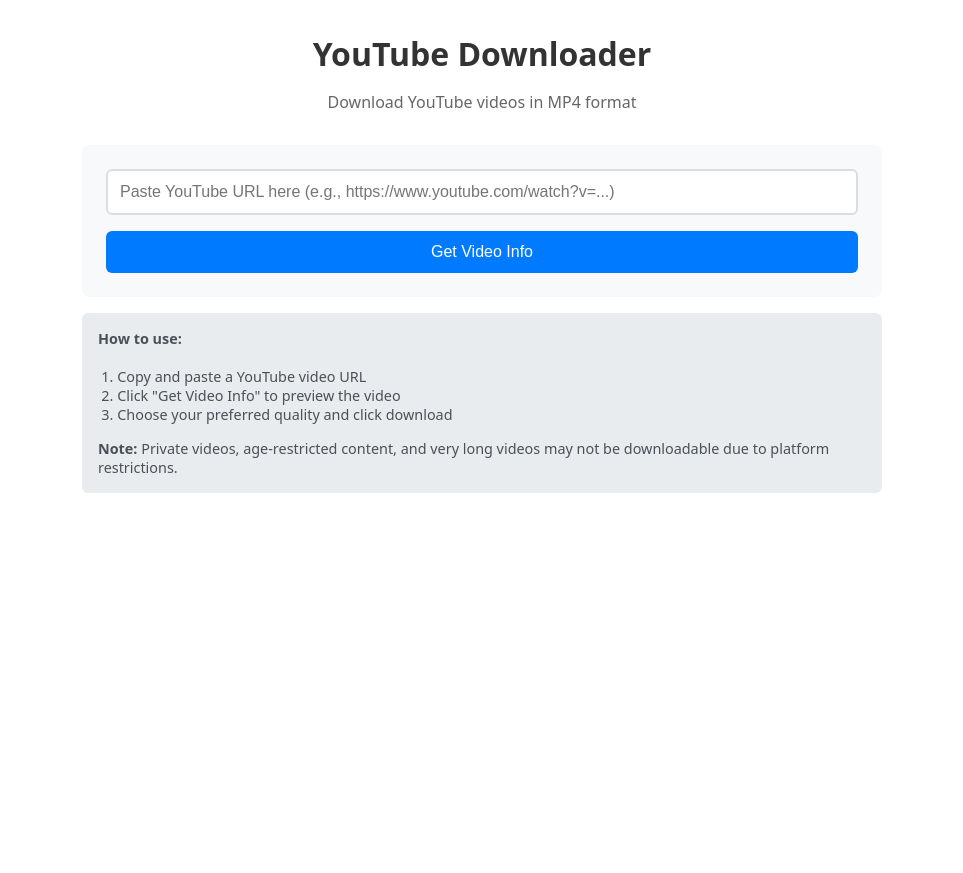
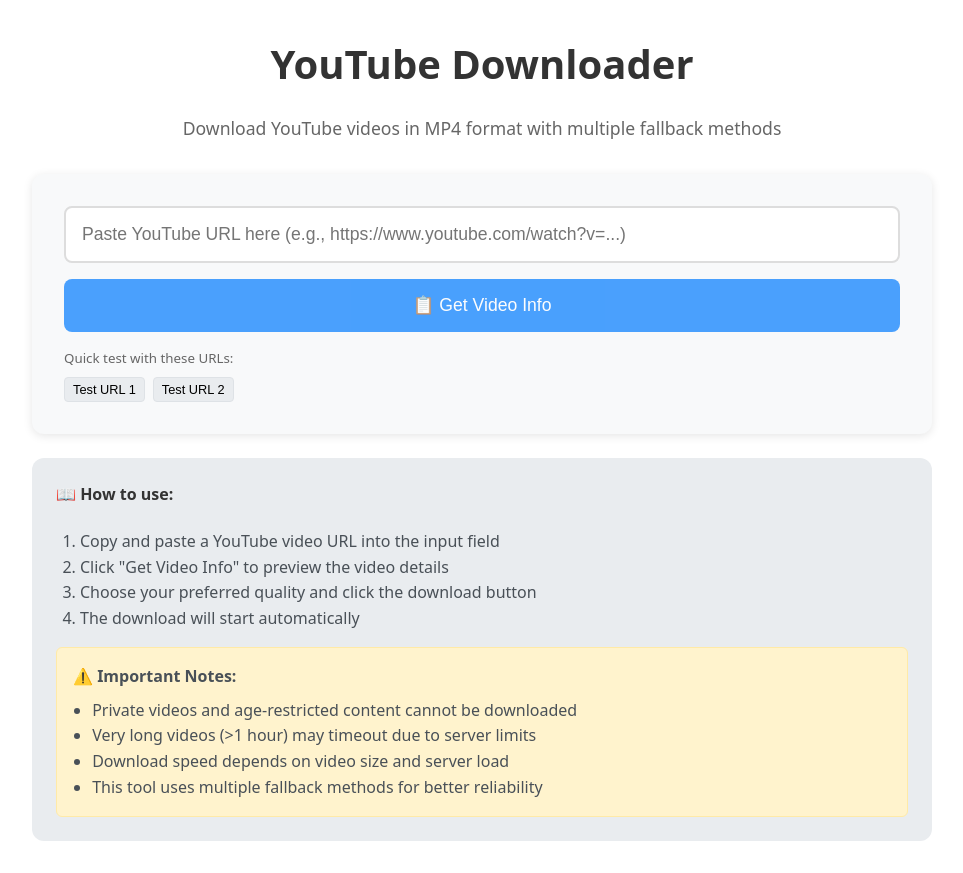
Before and after one commit to danielimad/youtube-downloader, a Next.js app: page / in a window 1280 px wide. Shown: the whole page, without its empty margins (158-1121 px from the left). Before the commit the page ends 800 px from the top, so only its background shows below. Built offline with nearby package versions, Linux system fonts and the light colour scheme.

Commit message:
Update index.js

```diff
--- a/pages/index.js
+++ b/pages/index.js
@@ -5,16 +5,37 @@
   const [videoInfo, setVideoInfo] = useState(null);
   const [loading, setLoading] = useState(false);
   const [error, setError] = useState('');
+  const [downloadStatus, setDownloadStatus] = useState('');
+
+  const testUrls = [
+    'https://www.youtube.com/watch?v=dQw4w9WgXcQ', // Rick Roll - usually works
+    'https://www.youtube.com/watch?v=9bZkp7q19f0', // PSY - Gangnam Style
+  ];
 
   const extractVideoId = (url) => {
-    const regex = /(?:youtube\.com\/watch\?v=|youtu\.be\/|youtube\.com\/embed\/)([^&\n?#]+)/;
-    const match = url.match(regex);
-    return match ? match[1] : null;
+    const patterns = [
+      /(?:youtube\.com\/watch\?v=|youtu\.be\/|youtube\.com\/embed\/)([^&\n?#]+)/,
+      /youtube\.com\/v\/([^&\n?#]+)/,
+    ];
+
+    for (const pattern of patterns) {
+      const match = url.match(pattern);
+      if (match && match[1]) {
+        return match[1];
+      }
+    }
+    return null;
   };
 
   const getVideoInfo = async () => {
     if (!url.trim()) {
       setError('Please enter a YouTube URL');
+      return;
+    }
+
+    const videoId = extractVideoId(url);
+    if (!videoId) {
+      setError('Invalid YouTube URL format');
       return;
     }
 
@@ -30,36 +51,65 @@
         setVideoInfo(data);
       } else {
         setError(data.error || 'Failed to get video info');
+        console.error('Server error:', data);
       }
     } catch (err) {
-      setError('Network error. Please try again.');
+      setError('Network error. Please check your connection and try again.');
+      console.error('Network error:', err);
     } finally {
       setLoading(false);
     }
   };
 
-  const handleDownload = (quality) => {
+  const handleDownload = async (quality) => {
+    setDownloadStatus('Preparing download...');
+
+    try {
       const downloadUrl = `/api/download?url=${encodeURIComponent(url)}&quality=${quality}`;
-    window.open(downloadUrl, '_blank');
+
+      // Create a temporary link to trigger download
+      const link = document.createElement('a');
+      link.href = downloadUrl;
+      link.download = '';
+      document.body.appendChild(link);
+      link.click();
+      document.body.removeChild(link);
+
+      setDownloadStatus('Download started! Check your downloads folder.');
+
+      // Clear status after 5 seconds
+      setTimeout(() => setDownloadStatus(''), 5000);
+
+    } catch (error) {
+      setDownloadStatus('Download failed. Please try again.');
+      setTimeout(() => setDownloadStatus(''), 5000);
+    }
   };
 
   return (
     <div style={{
-      maxWidth: '800px',
+      maxWidth: '900px',
       margin: '2rem auto',
       padding: '0 1rem',
-      fontFamily: 'system-ui, -apple-system, sans-serif'
+      fontFamily: 'system-ui, -apple-system, sans-serif',
+      lineHeight: '1.6'
     }}>
       <div style={{ textAlign: 'center', marginBottom: '2rem' }}>
-        <h1 style={{ color: '#333', marginBottom: '0.5rem' }}>YouTube Downloader</h1>
-        <p style={{ color: '#666' }}>Download YouTube videos in MP4 format</p>
+        <h1 style={{ color: '#333', marginBottom: '0.5rem', fontSize: '2.5rem' }}>
+          YouTube Downloader
+        </h1>
+        <p style={{ color: '#666', fontSize: '1.1rem' }}>
+          Download YouTube videos in MP4 format with multiple fallback methods
+        </p>
       </div>
 
+      {/* Main Input Section */}
       <div style={{
         backgroundColor: '#f8f9fa',
-        padding: '1.5rem',
-        borderRadius: '8px',
-        marginBottom: '1rem'
+        padding: '2rem',
+        borderRadius: '12px',
+        marginBottom: '1.5rem',
+        boxShadow: '0 2px 10px rgba(0,0,0,0.1)'
       }}>
         <input
           type="text"
@@ -68,142 +118,222 @@
           onChange={e => setUrl(e.target.value)}
           style={{
             width: '100%',
-            padding: '0.75rem',
-            fontSize: '1rem',
+            padding: '1rem',
+            fontSize: '1.1rem',
             border: '2px solid #ddd',
-            borderRadius: '6px',
+            borderRadius: '8px',
             marginBottom: '1rem',
-            boxSizing: 'border-box'
+            boxSizing: 'border-box',
+            outline: 'none',
+            transition: 'border-color 0.3s'
           }}
+          onFocus={e => e.target.style.borderColor = '#007bff'}
+          onBlur={e => e.target.style.borderColor = '#ddd'}
         />
 
+        <div style={{ display: 'flex', gap: '1rem', flexWrap: 'wrap' }}>
           <button
             onClick={getVideoInfo}
             disabled={loading || !url.trim()}
             style={{
-            width: '100%',
-            padding: '0.75rem 1.5rem',
-            backgroundColor: loading ? '#ccc' : '#007bff',
+              flex: '1',
+              minWidth: '200px',
+              padding: '1rem 2rem',
+              backgroundColor: loading ? '#6c757d' : '#007bff',
               color: 'white',
               border: 'none',
-            borderRadius: '6px',
-            fontSize: '1rem',
+              borderRadius: '8px',
+              fontSize: '1.1rem',
               cursor: loading ? 'not-allowed' : 'pointer',
-            transition: 'background-color 0.2s'
+              transition: 'all 0.3s',
+              opacity: loading || !url.trim() ? 0.7 : 1
             }}
           >
-          {loading ? 'Getting Info...' : 'Get Video Info'}
+            {loading ? '🔄 Getting Info...' : '📋 Get Video Info'}
           </button>
         </div>
 
+        {/* Test URLs */}
+        <div style={{ marginTop: '1rem' }}>
+          <small style={{ color: '#666', display: 'block', marginBottom: '0.5rem' }}>
+            Quick test with these URLs:
+          </small>
+          <div style={{ display: 'flex', gap: '0.5rem', flexWrap: 'wrap' }}>
+            {testUrls.map((testUrl, index) => (
+              <button
+                key={index}
+                onClick={() => setUrl(testUrl)}
+                style={{
+                  padding: '0.25rem 0.5rem',
+                  fontSize: '0.8rem',
+                  backgroundColor: '#e9ecef',
+                  border: '1px solid #dee2e6',
+                  borderRadius: '4px',
+                  cursor: 'pointer'
+                }}
+              >
+                Test URL {index + 1}
+              </button>
+            ))}
+          </div>
+        </div>
+      </div>
+
+      {/* Error Display */}
       {error && (
         <div style={{
           backgroundColor: '#f8d7da',
           color: '#721c24',
           padding: '1rem',
-          borderRadius: '6px',
-          marginBottom: '1rem',
+          borderRadius: '8px',
+          marginBottom: '1.5rem',
           border: '1px solid #f5c6cb'
         }}>
-          <strong>Error:</strong> {error}
+          <strong>❌ Error:</strong> {error}
+          <div style={{ marginTop: '0.5rem', fontSize: '0.9rem' }}>
+            <strong>Troubleshooting tips:</strong>
+            <ul style={{ marginTop: '0.5rem', paddingLeft: '1.2rem' }}>
+              <li>Make sure the YouTube URL is correct and public</li>
+              <li>Try a different video if this one is age-restricted</li>
+              <li>Check if the video is available in your region</li>
+            </ul>
+          </div>
         </div>
       )}
 
+      {/* Download Status */}
+      {downloadStatus && (
+        <div style={{
+          backgroundColor: '#d1ecf1',
+          color: '#0c5460',
+          padding: '1rem',
+          borderRadius: '8px',
+          marginBottom: '1.5rem',
+          border: '1px solid #bee5eb'
+        }}>
+          <strong>📥 Download Status:</strong> {downloadStatus}
+        </div>
+      )}
+
+      {/* Video Info Display */}
       {videoInfo && (
         <div style={{
           border: '1px solid #ddd',
-          borderRadius: '8px',
-          padding: '1.5rem',
-          marginBottom: '1rem',
-          backgroundColor: 'white'
+          borderRadius: '12px',
+          padding: '2rem',
+          marginBottom: '1.5rem',
+          backgroundColor: 'white',
+          boxShadow: '0 2px 10px rgba(0,0,0,0.1)'
         }}>
-          <div style={{ display: 'flex', gap: '1rem', marginBottom: '1rem' }}>
+          <div style={{ display: 'flex', gap: '1.5rem', marginBottom: '1.5rem', flexWrap: 'wrap' }}>
             {videoInfo.thumbnail && (
               <img
                 src={videoInfo.thumbnail}
                 alt="Video thumbnail"
                 style={{
-                  width: '200px',
+                  width: '250px',
                   height: 'auto',
-                  borderRadius: '6px',
-                  flexShrink: 0
+                  borderRadius: '8px',
+                  flexShrink: 0,
+                  boxShadow: '0 2px 8px rgba(0,0,0,0.1)'
                 }}
               />
             )}
             <div style={{ flex: 1 }}>
-              <h3 style={{ margin: '0 0 0.5rem 0', color: '#333' }}>
+              <h3 style={{ margin: '0 0 1rem 0', color: '#333', fontSize: '1.3rem' }}>
                 {videoInfo.title}
               </h3>
-              <p style={{ margin: '0.25rem 0', color: '#666' }}>
-                <strong>Channel:</strong> {videoInfo.channel}
+
+              <div style={{ display: 'grid', gap: '0.5rem', fontSize: '1rem' }}>
+                {videoInfo.channel && (
+                  <p style={{ margin: 0, color: '#666' }}>
+                    <strong>📺 Channel:</strong> {videoInfo.channel}
                   </p>
-              <p style={{ margin: '0.25rem 0', color: '#666' }}>
-                <strong>Duration:</strong> {Math.floor(videoInfo.duration / 60)}:{(videoInfo.duration % 60).toString().padStart(2, '0')}
+                )}
+                {videoInfo.duration && (
+                  <p style={{ margin: 0, color: '#666' }}>
+                    <strong>⏱️ Duration:</strong> {Math.floor(videoInfo.duration / 60)}:{(videoInfo.duration % 60).toString().padStart(2, '0')}
                   </p>
-              <p style={{ margin: '0.25rem 0', color: '#666' }}>
-                <strong>Views:</strong> {videoInfo.views?.toLocaleString()}
+                )}
+                {videoInfo.views && (
+                  <p style={{ margin: 0, color: '#666' }}>
+                    <strong>👁️ Views:</strong> {videoInfo.views.toLocaleString()}
+                  </p>
+                )}
+                <p style={{ margin: 0, color: '#666', fontSize: '0.9rem' }}>
+                  <strong>🔧 Method:</strong> {videoInfo.method}
                 </p>
               </div>
             </div>
+          </div>
 
-          <div style={{ marginTop: '1rem' }}>
-            <h4 style={{ marginBottom: '0.5rem' }}>Download Options:</h4>
-            <div style={{ display: 'flex', gap: '0.5rem', flexWrap: 'wrap' }}>
+          <div>
+            <h4 style={{ marginBottom: '1rem', color: '#333' }}>📥 Download Options:</h4>
+            <div style={{ display: 'flex', gap: '1rem', flexWrap: 'wrap' }}>
               <button
                 onClick={() => handleDownload('high')}
                 style={{
-                  padding: '0.5rem 1rem',
+                  padding: '0.75rem 1.5rem',
                   backgroundColor: '#28a745',
                   color: 'white',
                   border: 'none',
-                  borderRadius: '4px',
+                  borderRadius: '8px',
                   cursor: 'pointer',
-                  fontSize: '0.9rem'
+                  fontSize: '1rem',
+                  transition: 'background-color 0.3s'
                 }}
+                onMouseOver={e => e.target.style.backgroundColor = '#218838'}
+                onMouseOut={e => e.target.style.backgroundColor = '#28a745'}
               >
-                High Quality (720p/480p)
+                🎬 High Quality
               </button>
               <button
                 onClick={() => handleDownload('low')}
                 style={{
-                  padding: '0.5rem 1rem',
+                  padding: '0.75rem 1.5rem',
                   backgroundColor: '#17a2b8',
                   color: 'white',
                   border: 'none',
-                  borderRadius: '4px',
+                  borderRadius: '8px',
                   cursor: 'pointer',
-                  fontSize: '0.9rem'
+                  fontSize: '1rem',
+                  transition: 'background-color 0.3s'
                 }}
+                onMouseOver={e => e.target.style.backgroundColor = '#138496'}
+                onMouseOut={e => e.target.style.backgroundColor = '#17a2b8'}
               >
-                Lower Quality (360p/240p)
+                ⚡ Fast Download
               </button>
             </div>
           </div>
-
-          {videoInfo.formats && videoInfo.formats.length > 0 && (
-            <div style={{ marginTop: '1rem', fontSize: '0.9rem', color: '#666' }}>
-              <strong>Available formats:</strong> {videoInfo.formats.length} options found
-            </div>
-          )}
         </div>
       )}
 
+      {/* Instructions */}
       <div style={{
         backgroundColor: '#e9ecef',
-        padding: '1rem',
-        borderRadius: '6px',
-        fontSize: '0.9rem',
+        padding: '1.5rem',
+        borderRadius: '12px',
+        fontSize: '1rem',
         color: '#495057'
       }}>
-        <h4 style={{ marginTop: 0 }}>How to use:</h4>
-        <ol style={{ paddingLeft: '1.2rem' }}>
-          <li>Copy and paste a YouTube video URL</li>
-          <li>Click "Get Video Info" to preview the video</li>
-          <li>Choose your preferred quality and click download</li>
+        <h4 style={{ marginTop: 0, color: '#333' }}>📖 How to use:</h4>
+        <ol style={{ paddingLeft: '1.5rem', margin: '1rem 0' }}>
+          <li>Copy and paste a YouTube video URL into the input field</li>
+          <li>Click "Get Video Info" to preview the video details</li>
+          <li>Choose your preferred quality and click the download button</li>
+          <li>The download will start automatically</li>
         </ol>
-        <p style={{ marginBottom: 0 }}>
-          <strong>Note:</strong> Private videos, age-restricted content, and very long videos may not be downloadable due to platform restrictions.
-        </p>
+
+        <div style={{ marginTop: '1rem', padding: '1rem', backgroundColor: '#fff3cd', borderRadius: '6px', border: '1px solid #ffeaa7' }}>
+          <strong>⚠️ Important Notes:</strong>
+          <ul style={{ marginTop: '0.5rem', paddingLeft: '1.2rem', marginBottom: 0 }}>
+            <li>Private videos and age-restricted content cannot be downloaded</li>
+            <li>Very long videos (>1 hour) may timeout due to server limits</li>
+            <li>Download speed depends on video size and server load</li>
+            <li>This tool uses multiple fallback methods for better reliability</li>
+          </ul>
+        </div>
       </div>
     </div>
   );
```
Lines whose indentation alone changed are shown as unchanged.
